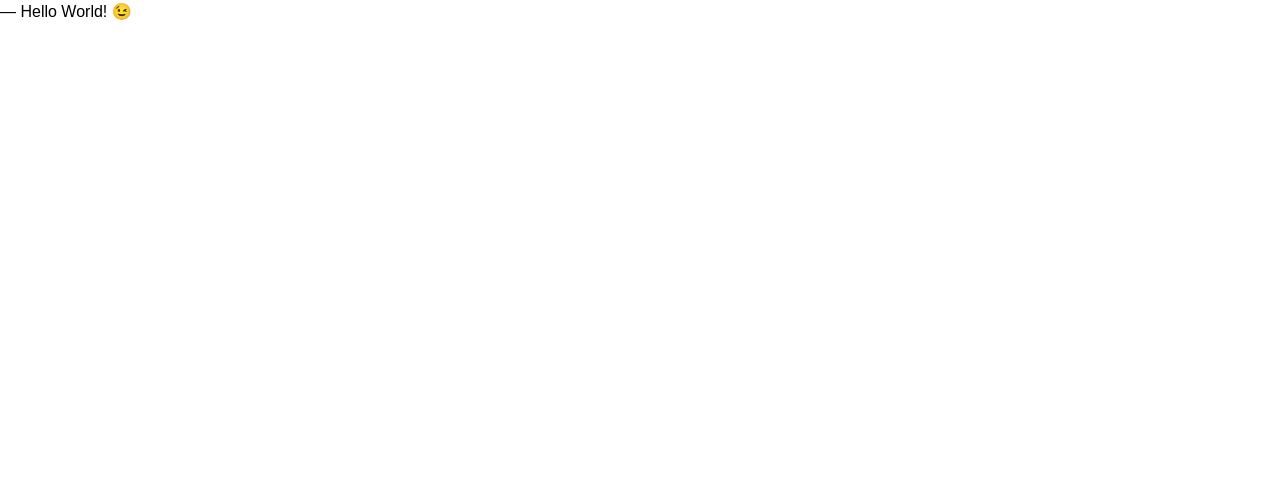
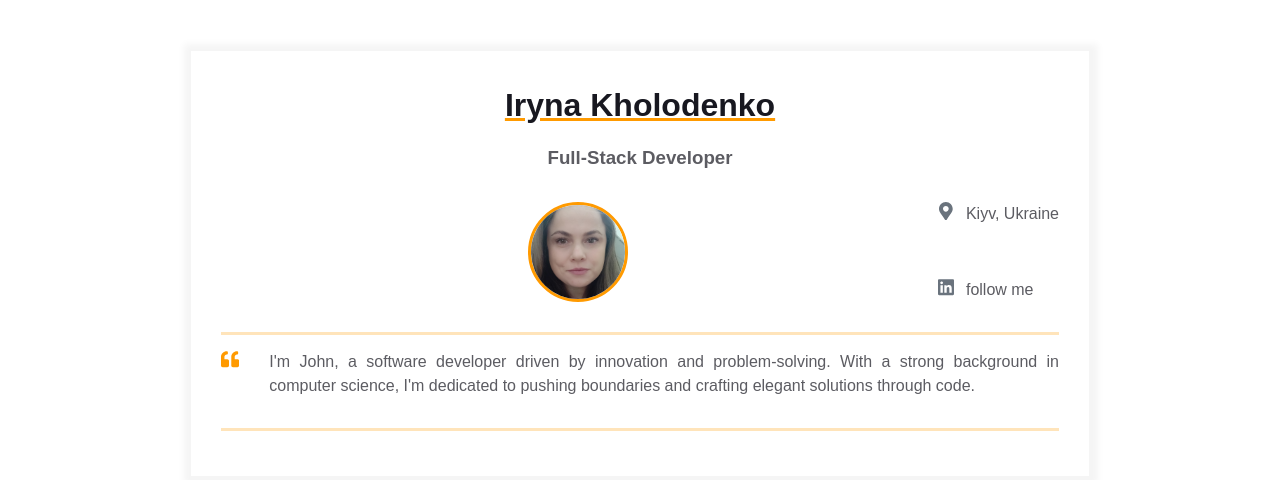
Before and after one commit to IrynaKholod/Homepage, a plain HTML site: page index.html in a window 1280 px wide. Drawn offline with Linux system fonts and the light colour scheme.

Commit message:
Add a primary content

```diff
--- a/index.html
+++ b/index.html
@@ -7,6 +7,100 @@
     <title>Résumé</title>
   </head>
   <body>
-    ― Hello World! &#x1F609;
+    <main>
+      <div class="resume">
+        <div class="container">
+          <div class="resume__block">
+            <h1 class="contact-info__header">Iryna Kholodenko</h1>
+            <h3 class="contact-info__sub-header">Full-Stack Developer</h3>
+
+            <div class="contact_info_container fh">
+              <div class="contact-info__block"></div>
+
+              <div class="contact-info__block contact-info__block--center">
+                <img
+                  class="contact-info__avatar"
+                  src="assets/avatar.jpg"
+                  alt="Avatar"
+                />
+              </div>
+
+              <div class="contact-info__block">
+                <a href="" rel="author" class="contact-info__item">
+                  <div class="contact-info__item-icon-wrapper">
+                    <svg
+                      class="contact-info__item-icon"
+                      xmlns="http://www.w3.org/2000/svg"
+                      viewBox="0 0 384 512"
+                    >
+                      <path
+                        d="M172.268 501.67C26.97 291.031 0 269.413 0 192 0 85.961 85.961 0
+                          192 0s192 85.961 192 192c0 77.413-26.97 99.031-172.268 309.67-9.535
+                          13.774-29.93 13.773-39.464 0zM192 272c44.183 0 80-35.817
+                          80-80s-35.817-80-80-80-80 35.817-80 80 35.817 80 80 80z"
+                      ></path>
+                    </svg>
+                  </div>
+                  <span>Kiyv, Ukraine</span>
+                </a>
+                <a
+                  href="https://www.linkedin.com/in/iryna-kholodenko/"
+                  rel="author"
+                  class="contact-info__item"
+                >
+                  <div class="contact-info__item-icon-wrapper">
+                    <svg
+                      class="contact-info__item-icon"
+                      xmlns="http://www.w3.org/2000/svg"
+                      viewBox="0 0 448 512"
+                    >
+                      <path
+                        d="M416 32H31.9C14.3 32 0 46.5 0 64.3v383.4C0 465.5 14.3 480 31.9
+                          480H416c17.6 0 32-14.5 32-32.3V64.3c0-17.8-14.4-32.3-32-32.3zM135.4
+                          416H69V202.2h66.5V416zm-33.2-243c-21.3 0-38.5-17.3-38.5-38.5S80.9
+                          96 102.2 96c21.2 0 38.5 17.3 38.5 38.5 0 21.3-17.2 38.5-38.5
+                          38.5zm282.1 243h-66.4V312c0-24.8-.5-56.7-34.5-56.7-34.6 0-39.9
+                          27-39.9 54.9V416h-66.4V202.2h63.7v29.2h.9c8.9-16.8 30.6-34.5
+                          62.9-34.5 67.2 0 79.7 44.3 79.7 101.9V416z"
+                      ></path>
+                    </svg>
+                  </div>
+                  <span>follow me</span>
+                </a>
+              </div>
+            </div>
+          </div>
+        </div>
+        <div class="container">
+          <div class="resume__block">
+            <div class="intro">
+              <div class="intro__icon-wrapper">
+                <svg
+                  class="intro__icon"
+                  xmlns="http://www.w3.org/2000/svg"
+                  viewBox="0 0 512 512"
+                >
+                  <path
+                    d="M464 256h-80v-64c0-35.3 28.7-64 64-64h8c13.3 0 24-10.7
+                      24-24V56c0-13.3-10.7-24-24-24h-8c-88.4 0-160 71.6-160 160v240c0
+                      26.5 21.5 48 48 48h128c26.5 0 48-21.5
+                      48-48V304c0-26.5-21.5-48-48-48zm-288 0H96v-64c0-35.3 28.7-64
+                      64-64h8c13.3 0 24-10.7 24-24V56c0-13.3-10.7-24-24-24h-8C71.6 32 0
+                      103.6 0 192v240c0 26.5 21.5 48 48 48h128c26.5 0
+                      48-21.5 48-48V304c0-26.5-21.5-48-48-48z"
+                  ></path>
+                </svg>
+              </div>
+              <p class="intro_text">
+                I'm John, a software developer driven by innovation and
+                problem-solving. With a strong background in computer science,
+                I'm dedicated to pushing boundaries and crafting elegant
+                solutions through code.
+              </p>
+            </div>
+          </div>
+        </div>
+      </div>
+    </main>
   </body>
 </html>
```
Also changed, not shown: assets/avatar.jpg (added).
